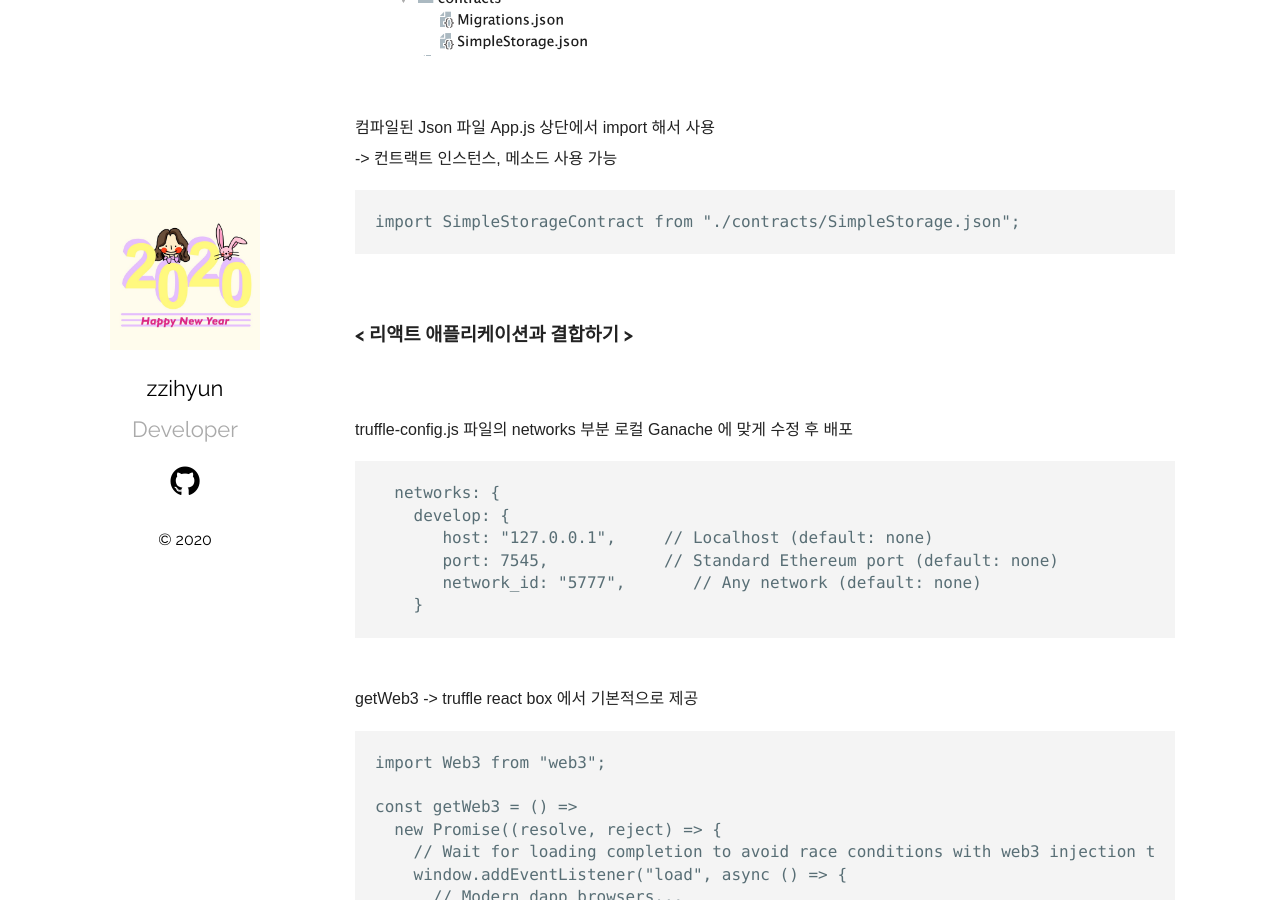
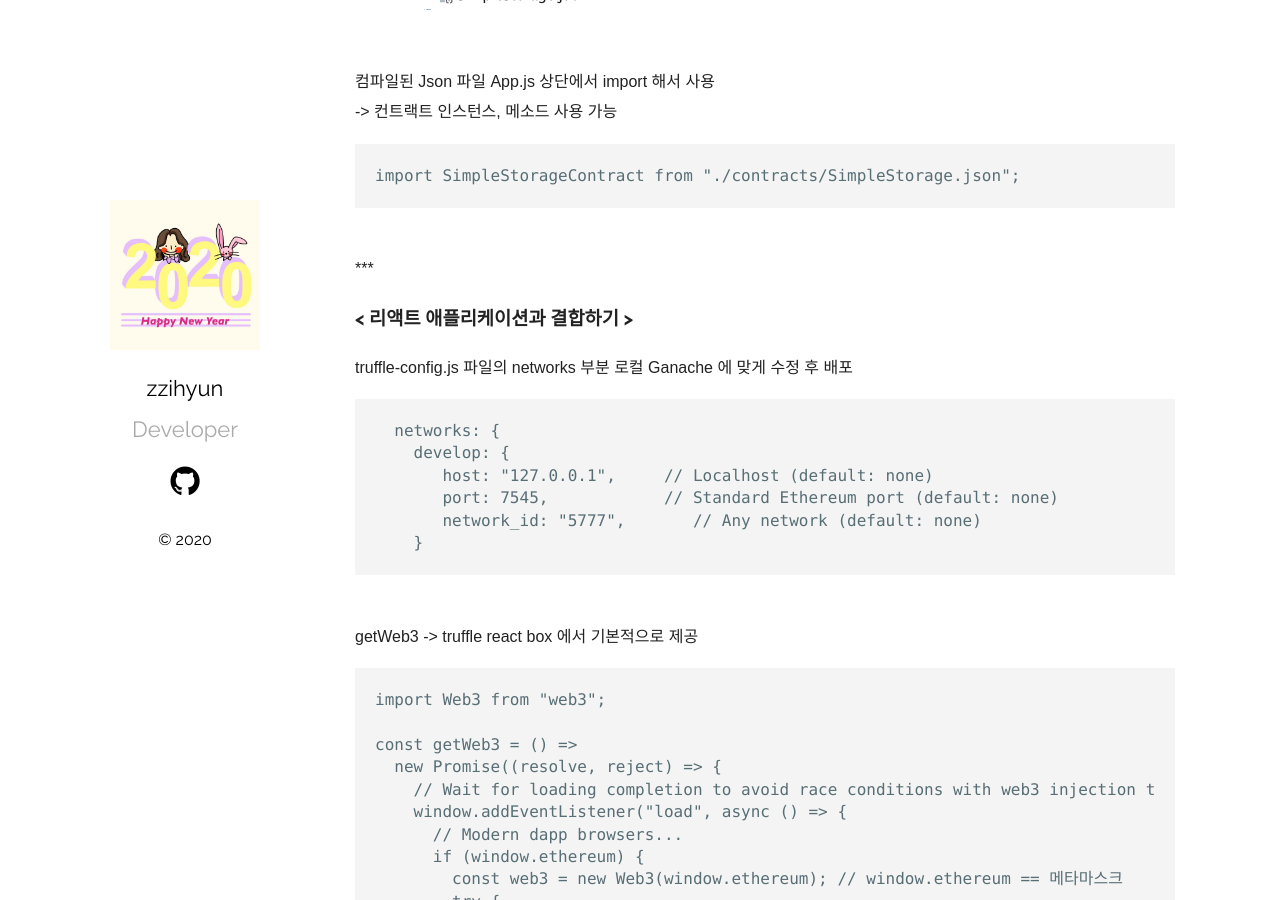
Before and after one commit to jhhhj1002/jhhhj1002.github.io, a Jekyll site: the page built from _posts/2020-03-29-Truffle-in-Blockchain-03.markdown, in a window 1280 px wide and 900 px high, scrolled down 1660 px. Built offline with Jekyll 4.4.1, drawn with Linux system fonts in a browser that asks for light colours.

Commit message:
Update 2020-03-29-Truffle-in-Blockchain-03.markdown

````diff
--- a/_posts/2020-03-29-Truffle-in-Blockchain-03.markdown
+++ b/_posts/2020-03-29-Truffle-in-Blockchain-03.markdown
@@ -9,7 +9,6 @@ categories: Blockchain Dapp Truffle
 <br/>
 
 <h3>< 트러플 리액트 박스 열어보기 ></h3>
-<br/>
 
 "react-dapp" 프로젝트 폴더 생성 후 이동
 <img src="/assets/imgs/Blockchain&Truffle_24.png" width="65%" height="40%" >
@@ -44,8 +43,8 @@ import SimpleStorageContract from "./contracts/SimpleStorage.json";
 ```
 
 <br/>
+***
 <h3>< 리액트 애플리케이션과 결합하기 ></h3>
-<br/>
 
 truffle-config.js 파일의 networks 부분 로컬 Ganache 에 맞게 수정 후 배포
 ```
````
